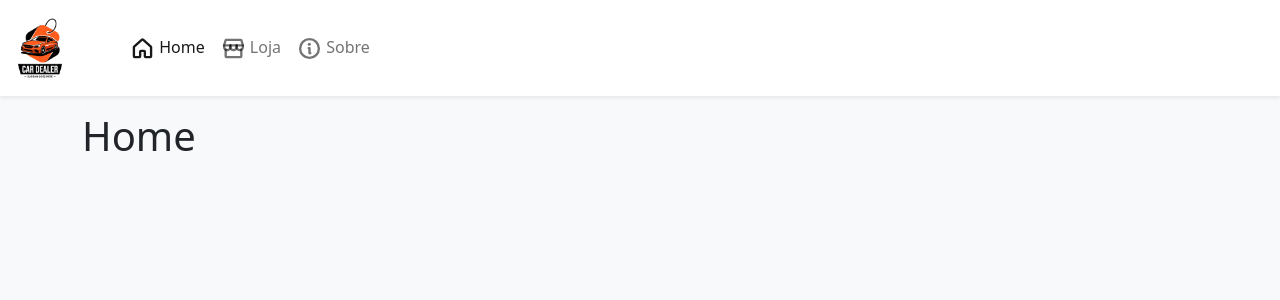
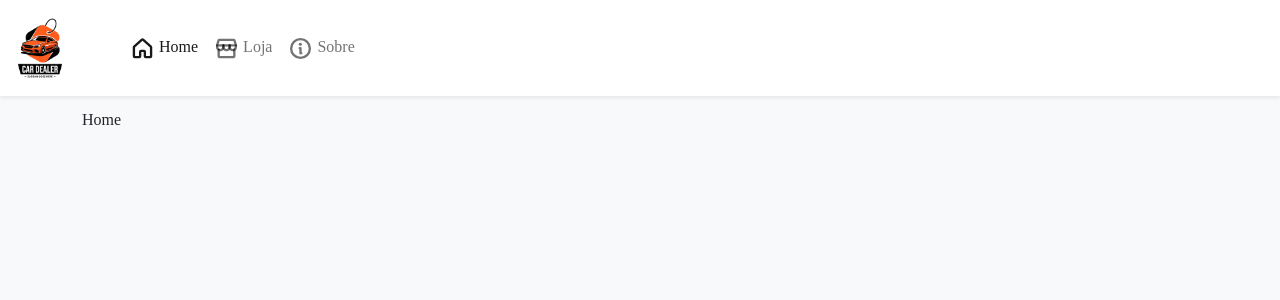
Before and after one commit to paulohenriqueresende10/marketPlace, a React (Vite) app: page / in a window 1280 px wide. Shown: the top 300 px of the page. Built offline with nearby package versions, Linux system fonts and the light colour scheme.

Commit message:
feat: adicionando styles

```diff
--- a/index.html
+++ b/index.html
@@ -4,7 +4,7 @@
     <meta charset="UTF-8" />
     <link rel="icon" type="image/svg+xml" href="/imgs/favicon.ico" />
     <meta name="viewport" content="width=device-width, initial-scale=1.0" />
-    <title>Loja de Items</title>
+    <title>Loja de Carros</title>
   </head>
   <body class="bg-light">
     <div id="root"></div>
--- a/src/main.tsx
+++ b/src/main.tsx
@@ -3,6 +3,7 @@
 import App from "./App"
 import "bootstrap/dist/css/bootstrap.min.css"
 import { BrowserRouter } from "react-router-dom"
+import './styles/styles.css';
 
 ReactDOM.createRoot(document.getElementById("root")!).render(
   <React.StrictMode>
--- a/src/pages/Store.tsx
+++ b/src/pages/Store.tsx
@@ -5,7 +5,7 @@
 export function Store() {
   return (
     <>
-      <h1>Carros</h1>
+      <h1 className="titulo-pagina">Carros</h1>
       <Row md={2} xs={1} lg={3} className="g-3">
         {storeItems.map(item => (
           <Col key={item.id}>
--- /dev/null
+++ b/src/styles/reset.css
@@ -0,0 +1,48 @@
+/* http://meyerweb.com/eric/tools/css/reset/
+   v2.0 | 20110126
+   License: none (public domain)
+*/
+
+html, body, div, span, applet, object, iframe,
+h1, h2, h3, h4, h5, h6, p, blockquote, pre,
+a, abbr, acronym, address, big, cite, code,
+del, dfn, em, img, ins, kbd, q, s, samp,
+small, strike, strong, sub, sup, tt, var,
+b, u, i, center,
+dl, dt, dd, ol, ul, li,
+fieldset, form, label, legend,
+table, caption, tbody, tfoot, thead, tr, th, td,
+article, aside, canvas, details, embed,
+figure, figcaption, footer, header, hgroup,
+menu, nav, output, ruby, section, summary,
+time, mark, audio, video {
+	margin: 0;
+	padding: 0;
+	border: 0;
+	font-size: 100%;
+	font: inherit;
+	vertical-align: baseline;
+}
+/* HTML5 display-role reset for older browsers */
+article, aside, details, figcaption, figure,
+footer, header, hgroup, menu, nav, section {
+	display: block;
+}
+body {
+	line-height: 1;
+}
+ol, ul {
+	list-style: none;
+}
+blockquote, q {
+	quotes: none;
+}
+blockquote:before, blockquote:after,
+q:before, q:after {
+	content: '';
+	content: none;
+}
+table {
+	border-collapse: collapse;
+	border-spacing: 0;
+}
--- /dev/null
+++ b/src/styles/styles.css
@@ -0,0 +1,6 @@
+@import url("./reset.css");
+
+.titulo-pagina {
+    font-size: clamp(2rem, 3.5vw, 3rem);
+    padding: 10px;
+}
```
